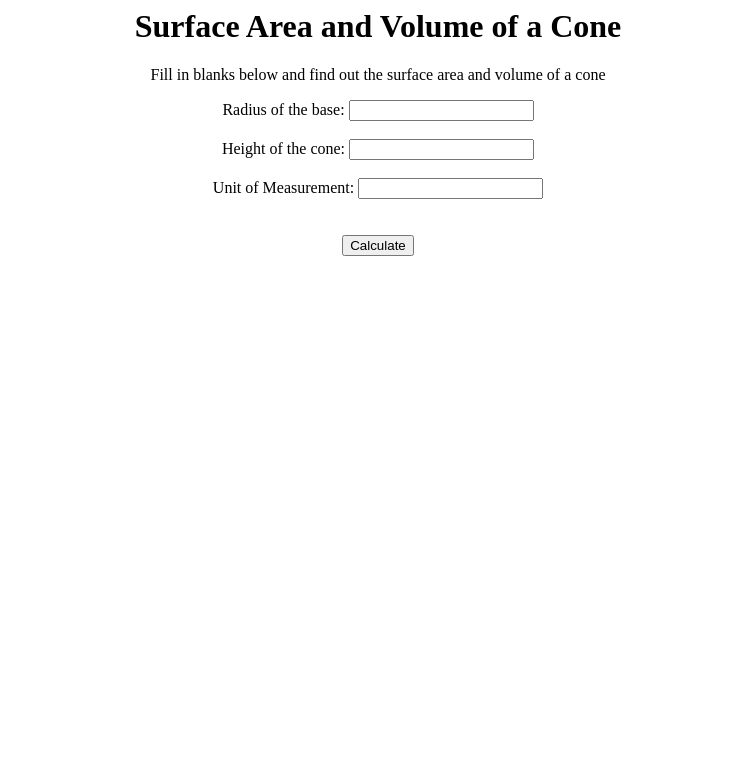
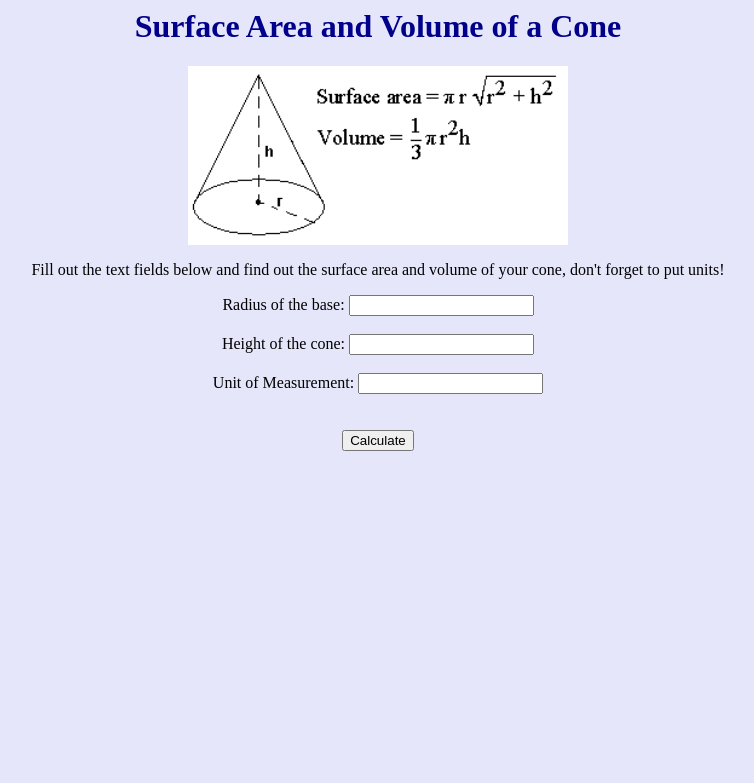
Before and after one commit to ICS20-Programming-Graeme-Barbe/Assign-02-PHP-Calculations, a PHP site: page / in a window 1280 px wide. Shown: the top 783 px of the page, without its empty margins (262-1016 px from the left). Run offline with PHP 8.4, Linux system fonts and the light colour scheme.

Commit message:
index.php

```diff
--- /dev/null
+++ b/css/style.css
@@ -0,0 +1,13 @@
+/* Created by: Graeme Barbe
+* Created on: Aoril 05 2022
+* This CSS file defines the style for index.php
+* ICS2O-Unit2-01-HTML-JS-HelloWorld
+*/
+
+body {
+	background-color: #E6E6FA;
+}
+
+h1{
+	color: rgb(0,0,139);
+}
--- a/index.php
+++ b/index.php
@@ -1,13 +1,22 @@
 <html lang="en-ca">
 	<head>
+		<!-- Meta Data -->
 		<meta charset="UTF-8">
 		<meta name="viewport" content="width=device-width, initial-scale=1.0">
+		<!-- Favicon -->
+	    <link rel="apple-touch-icon" sizes="180x180" href="./fav_index/apple-touch-icon.png" />
+	    <link rel="icon" type="image/png" sizes="32x32" href="./fav_index/favicon-32x32.png" />
+	    <link rel="icon" type="image/png" sizes="16x16" href="./fav_index/favicon-16x16.png" />
+	    <link rel="manifest" href="./fav_index/site.webmanifest" />
+		<!-- Css style sheet -->
+		<link rel="stylesheet"dfghj href="./css/style.css" />
 		<title>Surface Area and Volume of a Cone</title>
 	</head>
 	<body>
 		<center><?php
 			echo '<center><h1>Surface Area and Volume of a Cone</h1></center>';
-			echo '<p><center>Fill in blanks below and find out the surface area and volume of a cone</center></p>';
+			echo '<img src="./images/cone.gif" width="30%"/>';
+			echo "<p><center>Fill out the text fields below and find out the surface area and volume of your cone, don't forget to put units!</center></p>";
 		?>
 		<form method = "post">
 			Radius of the base: <input type="number" name="Radius" step="0.1">
@@ -26,9 +35,10 @@
 				$unit = $_POST['Unit'];
 				$surfaceArea = pi() * $radius * ($radius + sqrt($height ** 2 + $radius ** 2));
 				$surfaceArea = round($surfaceArea, 2);
-				$volume = 1/3 + (pi() * ($radius ** 2) * $height);
+				$volume = 1/3 * (pi() * ($radius ** 2) * $height);
 				$volume = round($volume, 2);
-
+				echo "<br><br>The surface area is " . $surfaceArea . $unit;
+				echo "<br><br>The volume is " . $volume . $unit . '²';
 			}
 		?>
 	</body>
```
Also changed, not shown: fav_index/README.md (renamed from README.md), fav_index/android-chrome-192x192.png (added), fav_index/android-chrome-512x512.png (added), fav_index/apple-touch-icon.png (added), fav_index/favicon-16x16.png (added), fav_index/favicon-32x32.png (added), fav_index/favicon.ico (added), images/cone.gif (added), site.webmanifest (added).
